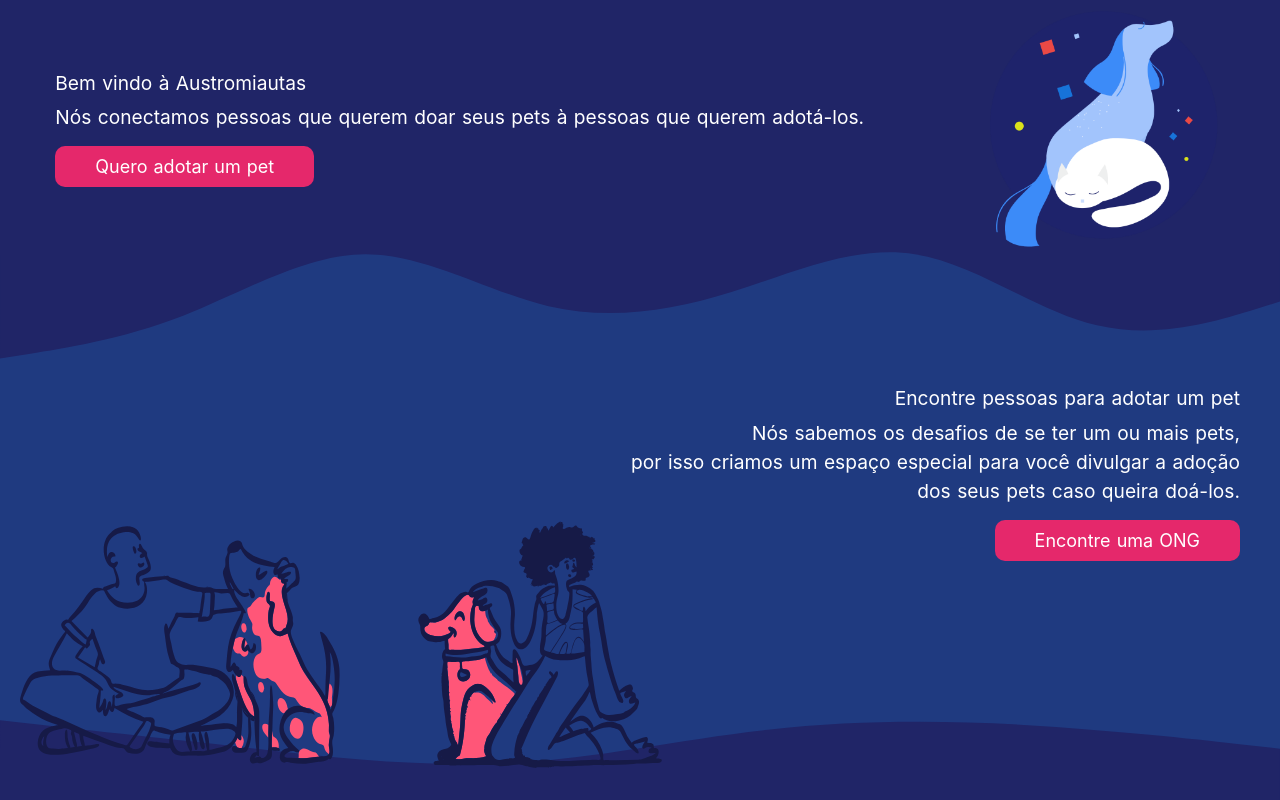
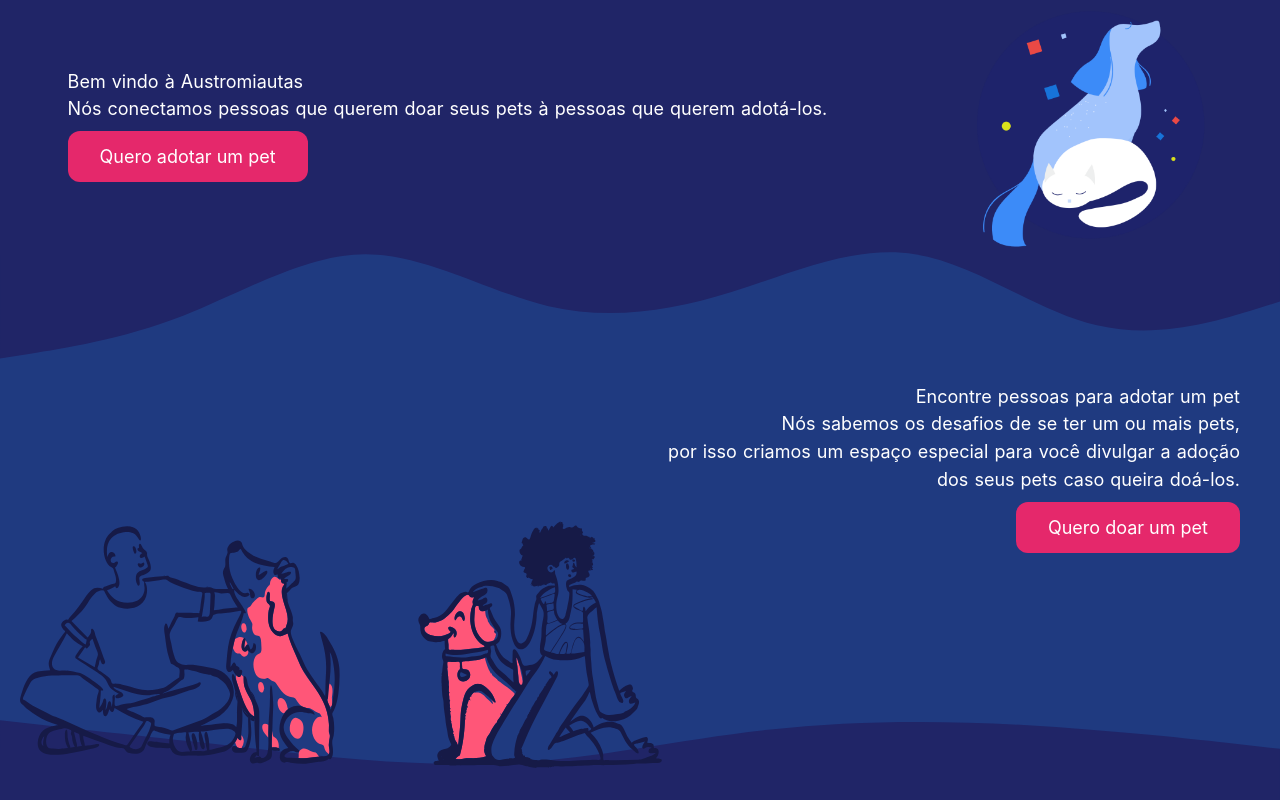
Before and after one commit to AnneCosta/frontend-austromiautas, a Nuxt app: page / in a window 1280 px wide. Built offline with nearby package versions, Linux system fonts and the light colour scheme.

Commit message:
update: add tailwind classes + extras configs

```diff
--- a/assets/styles/base.scss
+++ b/assets/styles/base.scss
@@ -9,4 +9,4 @@
 $light: #FFFFFF;
 $dark: #000000;
 $base-header: #202567;
-$base-header: #161a47;
+$true-base-header: #161a47;
--- a/assets/styles/main.scss
+++ b/assets/styles/main.scss
@@ -1,8 +1,5 @@
-@use 'base.scss';
-
 html {
   font-family: 'Source Sans Pro', -apple-system, BlinkMacSystemFont, 'Segoe UI', Roboto, 'Helvetica Neue', Arial, sans-serif;
-  font-size: 16px;
   word-spacing: 1px;
   -ms-text-size-adjust: 100%;
   -webkit-text-size-adjust: 100%;
@@ -12,100 +9,5 @@
 }
 
 body {
-  margin: 0;
-  width: 100%;
   background-color: #1f3a80;
 }
-
-.container-fluid {
-  color: #fff;
-  margin: 0px;
-  padding: 0px;
-  width: 100%;
-}
-
-.header {
-  font-size: larger;
-  display: flex;
-  background-color: #202567;
-  justify-content: space-around;
-  align-items: center;
-}
-
-.left-header {
-  justify-content: center;
-  align-content: center;
-}
-
-.btn{
-  background-color: #E5286B;
-  text-align: center;
-  border-radius: 10px;
-  padding: 5px;
-  margin-top: 10px;
-  font-size:18px;
-}
-
-.btn:hover{
-  background-color: #b81d53;
-}
-
-.btn-header{
-  width: 35%;
-  cursor: pointer;
-}
-
-.btn-middle{
-  width: 250px;
-  padding: 10px 40px;
-  cursor: pointer !important;
-}
-
-.middle{
-  font-size: larger;
-  line-height: 1.6;
-  text-align: right;
-  margin-right: 40px;
-  //height: 300px;
-  align-content: center;
-  justify-content: end;
-  display: grid;
-}
-
-.p-header{
-  line-height: 1.5;
-  margin: 5px 0 20px 0;
-}
-
-a{
-  cursor: pointer;
-}
-
-.teste {
-  display: flex;
-  justify-content: space-around;
-  position: absolute;
-  bottom: 20px;
-}
-
-img .pettie {
-  z-index: 10;
-  position: relative;
-  bottom: 320;
-}
-
-.container-fluid {
-  justify-content: flex-end;
-}
-
-.geral {
-  min-height: 100%;
-  position: relative;
-  width: 800px;
-}
-
-.footer {
-  width: 100%;
-  bottom: 0;
-  position: fixed;
-}
--- a/components/BaseButton.vue
+++ b/components/BaseButton.vue
@@ -1,5 +1,7 @@
 <template>
-  <a class="btn btn-middle" href="#" style="cursor: pointer !important">
+  <button
+    class="transition duration-300 ease-in-out bg-pink-custom hover:bg-pink-dark-custom text-center rounded-xl p-3 px-8 mt-2 text-lg"
+  >
     <slot></slot>
-  </a>
+  </button>
 </template>
--- /dev/null
+++ b/pages/dashboard.vue
@@ -0,0 +1,5 @@
+<template>
+  <div>
+    <h1>Página da dash</h1>
+  </div>
+</template>
--- a/pages/index.vue
+++ b/pages/index.vue
@@ -1,24 +1,25 @@
 <template>
-  <div class="container-fluid">
-    <div>
+  <main class="container-fluid text-white">
     <!-- Header -->
-      <main>
-        <section class="header">
-          <div class="left-header">
+    <header>
+      <section class="text-lg flex bg-dark-custom justify-around items-center">
+        <section class="justify-center content-center">
           <h1>Bem vindo à Austromiautas</h1>
-            <p class="p-header">
+          <p class="leading-7">
             Nós conectamos pessoas que querem doar seus pets à pessoas que
             querem adotá-los.
           </p>
+          <nuxt-link to="/dashboard">
             <BaseButton>Quero adotar um pet</BaseButton>
-          </div>
-          <div class="right-header">
+          </nuxt-link>
+        </section>
+        <section>
           <img
             src="~assets/image/download-icons8.svg"
             alt="Logo do Austromiautas"
             width="250"
           />
-          </div>
+        </section>
       </section>
       <section>
         <svg xmlns="http://www.w3.org/2000/svg" viewBox="0 70 1440 150">
@@ -29,43 +30,35 @@
           ></path>
         </svg>
       </section>
-      </main>
+    </header>
     <!-- Middle -->
-      <main class="middle">
-        <section class="middle-grid">
+    <section class="text-lg text-right mr-10 content-center justify-end grid">
+      <section>
         <h1>Encontre pessoas para adotar um pet</h1>
-          <p class="p-header">
+        <p class="leading-7">
           Nós sabemos os desafios de se ter um ou mais pets, <br />
           por isso criamos um espaço especial para você divulgar a adoção
           <br />
           dos seus pets caso queira doá-los.
         </p>
-          <BaseButton>Encontre uma ONG</BaseButton>
+        <nuxt-link to="/login">
+          <BaseButton>Quero doar um pet</BaseButton>
+        </nuxt-link>
       </section>
-      </main>
+    </section>
     <!-- Footer -->
     <footer class="container-fluid">
       <section>
-          <section class="footer">
-            <div class="teste">
-              <div>
-                <img
-                  src="~assets/image/Doggie.svg"
-                  alt=""
-                  class="doggie"
-                  width="360"
-                />
-              </div>
-              <div>
-                <img
-                  src="~assets/image/petting.svg"
-                  alt=""
-                  class="pettie"
-                  width="360"
-                />
-              </div>
-            </div>
-            <svg xmlns="http://www.w3.org/2000/svg" viewBox="0 0 1440 250">
+        <section class="fixed bottom-0 w-full">
+          <section class="flex absolute" style="bottom: 20px">
+            <section>
+              <img src="~assets/image/Doggie.svg" alt="" width="360" />
+            </section>
+            <section>
+              <img src="~assets/image/petting.svg" alt="" width="360" />
+            </section>
+          </section>
+          <svg xmlns="http://www.w3.org/2000/svg" viewBox="0 100 1440 150">
             <path
               fill="#202567"
               fill-opacity="1"
@@ -75,8 +68,7 @@
         </section>
       </section>
     </footer>
-    </div>
-  </div>
+  </main>
 </template>
 
 <script>
--- /dev/null
+++ b/pages/login.vue
@@ -0,0 +1,5 @@
+<template>
+  <div>
+    <h1>Página teste</h1>
+  </div>
+</template>
--- /dev/null
+++ b/tailwind.config.js
@@ -0,0 +1,18 @@
+module.exports = {
+  future: {
+    // removeDeprecatedGapUtilities: true,
+    // purgeLayersByDefault: true,
+  },
+  purge: [],
+  theme: {
+    extend: {
+      colors: {
+        'dark-custom': '#202567',
+        'pink-custom': '#E5286B',
+        'pink-dark-custom': '#b81d53',
+      },
+    },
+  },
+  variants: {},
+  plugins: [],
+}
```
Also changed, not shown: 1 other file (tests, documents, lock files or other folders). Lines whose indentation alone changed are shown as unchanged.
